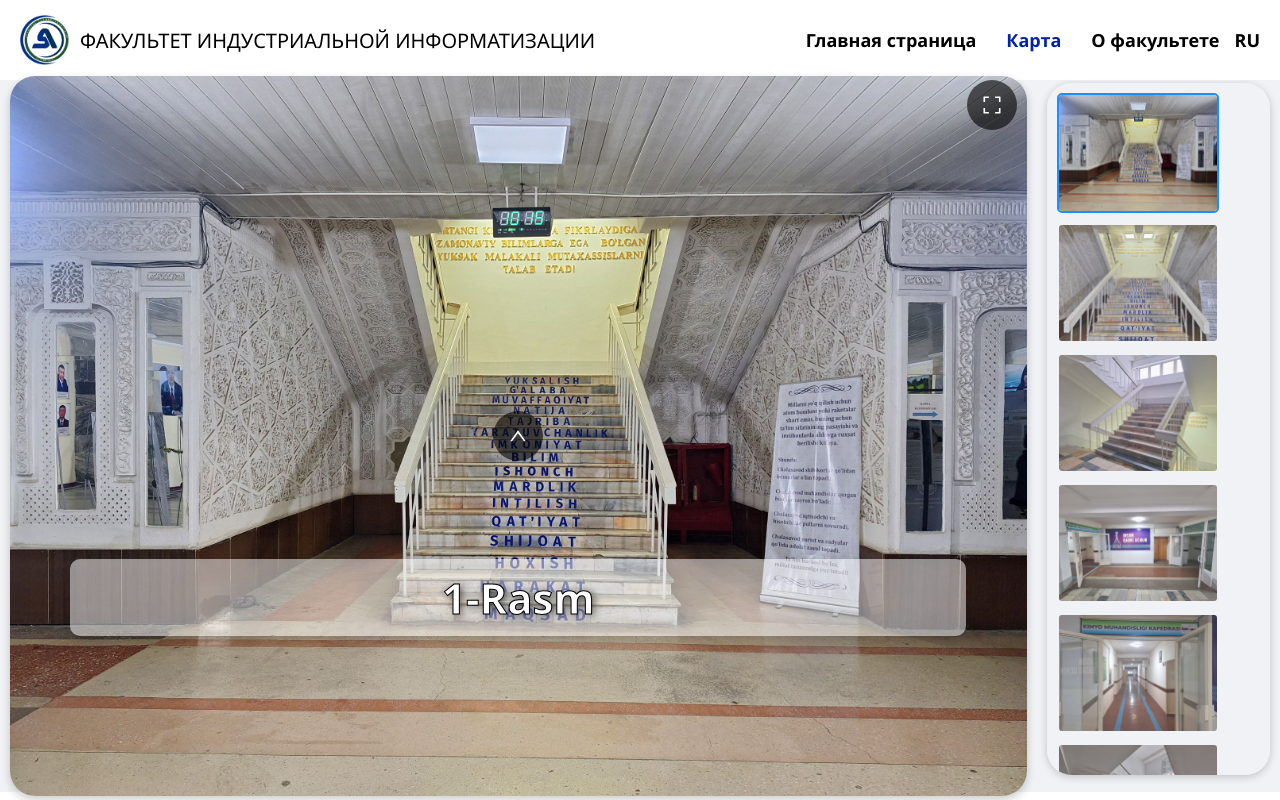
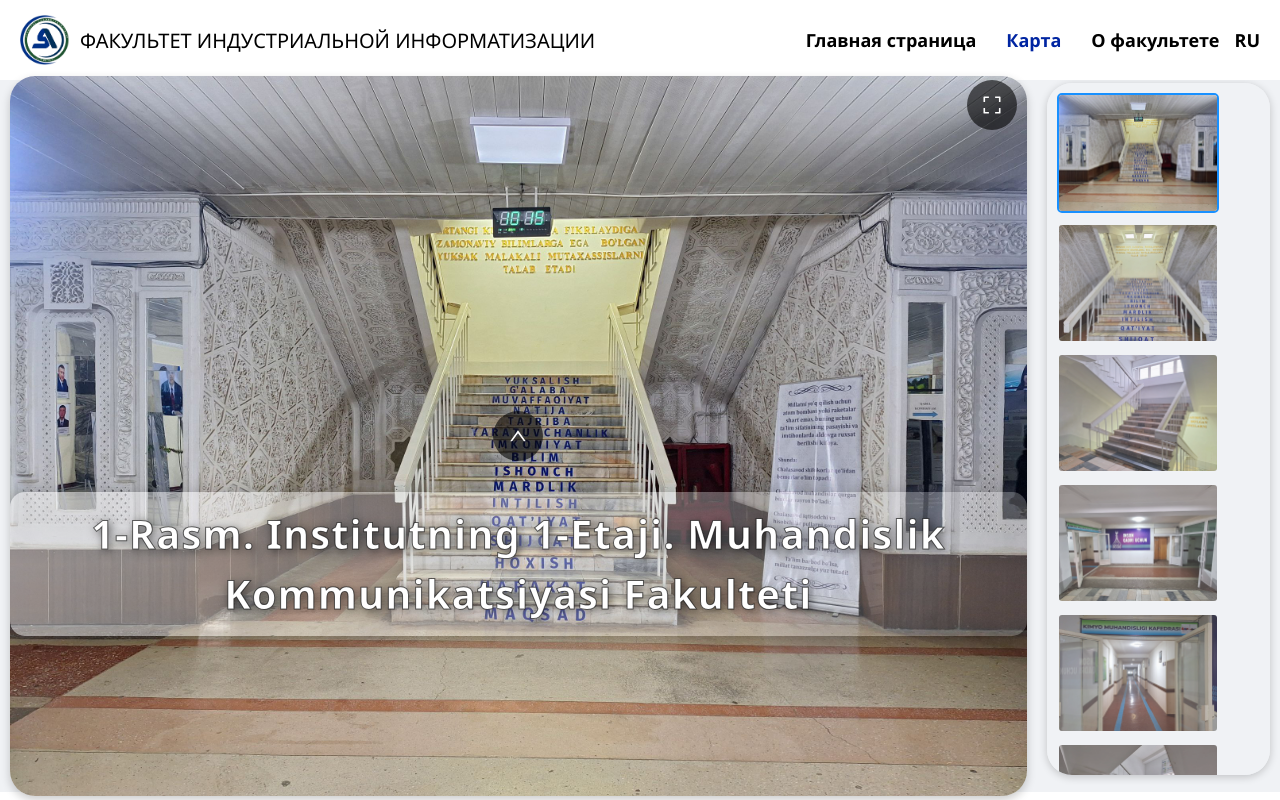
Before and after one commit to uzhojiakbar/nammqi-att, a React (Vite) app: page /direction in a window 1280 px wide. Built offline with nearby package versions, Linux system fonts and the light colour scheme.

Commit message:
Text changed

```diff
--- a/src/components/Direction/Direction.jsx
+++ b/src/components/Direction/Direction.jsx
@@ -33,13 +33,13 @@ const images = [
   {
     id: 1,
     src: img1,
-    text: "1-rasm",
+    text: "1-Rasm. Institutning 1-etaji. Muhandislik kommunikatsiyasi fakulteti",
     buttons: [{ icon: <UpOutlined />, position: "center", linkId: 2 }],
   },
   {
     id: 2,
     src: img1_1,
-    text: "2-rasm",
+    text: "2-Rasm. Rektorat",
 
     buttons: [
       { icon: <LeftOutlined />, position: "left", linkId: 3 },
@@ -50,7 +50,7 @@ const images = [
   {
     id: 3,
     src: img2,
-    text: "3-rasm",
+    text: "3-rasm. 2-qavatdan 3-qavatga Kimyo muhandisligi kafedrasiga chiqish",
 
     buttons: [
       { icon: <LeftOutlined />, position: "left", linkId: 4 },
@@ -61,8 +61,7 @@ const images = [
   {
     id: 4,
     src: img22,
-    text: "4-rasm",
-
+    text: "4-rasm. Kimyo muhandisligi kafedrasi",
     buttons: [
       { icon: <LeftOutlined />, position: "left", linkId: 20 },
       { icon: <RightOutlined />, position: "right", linkId: 5 },
@@ -72,14 +71,14 @@ const images = [
   {
     id: 20,
     src: img20,
-    text: "5-rasm",
+    text: "5-rasm. Kimyo muhandisligi kafedrasi",
 
     buttons: [{ icon: <LeftOutlined />, position: "center", linkId: 4 }],
   },
   {
     id: 5,
     src: img3,
-    text: "6-rasm",
+    text: "6-rasm. 3-qavatdan 4-qavat Sanoatni axborotlashtirish fakulteti va Axborot tizimlari va texnologiyalari kafedrasiga chiqish.",
 
     buttons: [
       { icon: <LeftOutlined />, position: "left", linkId: 6 },
@@ -90,7 +89,7 @@ const images = [
   {
     id: 6,
     src: img4,
-    text: "7-rasm",
+    text: "7-rasm. Sanoatni axborotlashtirish fakulteti va Axborot tizimlari va texnologiyalari kafedrasi.",
 
     buttons: [
       { icon: <LeftOutlined />, position: "left", linkId: 7 },
@@ -101,14 +100,14 @@ const images = [
   {
     id: 7,
     src: img55,
-    text: "8-rasm",
+    text: "8-rasm. Axborot tizimlari va texnologiyalari kafedrasi.",
 
     buttons: [{ icon: <LeftOutlined />, position: "center", linkId: 6 }],
   },
   {
     id: 8,
     src: img5,
-    text: "9-rasm",
+    text: "9-rasm. Sanoatni axborotlashtirish fakulteti.",
 
     buttons: [
       { icon: <UpOutlined />, position: "center", linkId: 9 },
@@ -118,7 +117,7 @@ const images = [
   {
     id: 9,
     src: img6,
-    text: "10-rasm",
+    text: "10-rasm. Sanoatni axborotlashtirish fakulteti dekanati.",
 
     buttons: [
       { icon: <LeftOutlined />, position: "left", linkId: 10 },
@@ -127,7 +126,7 @@ const images = [
     ],
   },
   {
-    text: "11-rasm",
+    text: "11-rasm. Sanoatni axborotlashtirish fakulteti dekani Ozoda Abdullayeva xonasi",
 
     id: 10,
     src: img7,
@@ -135,7 +134,7 @@ const images = [
   },
   {
     id: 11,
-    text: "12-rasm",
+    text: "12-rasm Sanoatni axborotlashtirish fakulteti tyutorlar xonasi",
 
     src: img8,
     buttons: [{ icon: <DownOutlined />, position: "center", linkId: 9 }],
@@ -191,47 +190,47 @@ const ScrollableContainer = styled.div`
   &::-webkit-scrollbar-track {
     background-color: #f0f0f0;
   }
+  user-select: none;
 
   .text {
+    user-select: none;
     position: absolute;
     bottom: 20vh;
     width: 100%;
-    max-width: 70vw;
+    max-width: 80vw; /* Matnni kengaytirish */
     text-align: center;
-    font-size: 42px;
+    font-size: 40px; /* Matnni kattalashtirish */
     color: #ffffff;
-    text-shadow: 2px 2px 8px rgba(0, 0, 0, 0.7);
-    -webkit-text-stroke: 1px black;
+    text-shadow: 2px 2px 10px rgba(0, 0, 0, 0.6); /* Matn atrofida yuqori chiroyli soya */
+    -webkit-text-stroke: 1px rgba(0, 0, 0, 0.6); /* Matnni bir oz qoraytirish */
     text-transform: capitalize;
     font-weight: 900;
     font-family: "Segoe UI", Tahoma, Geneva, Verdana, sans-serif;
     background: linear-gradient(
       135deg,
       rgba(255, 255, 255, 0.5) 0%,
-      rgba(255, 255, 255, 0.5) 100%
+      rgba(255, 255, 255, 0.2) 100%
     );
-
-    padding: 10px 0;
-    border-radius: 10px;
-    box-shadow: 0 4px 15px rgba(0, 0, 0, 0.2);
+    padding: 12px 0; /* To'liq matnni o'rab olish uchun yuqoridan va pastdan joy ajratish */
+    border-radius: 15px; /* Chekkalarni yumshatish */
+    box-shadow: 0 4px 20px rgba(0, 0, 0, 0.3); /* Matnni yanada chiroyli qilish uchun soyali effekt */
     transition: all 0.3s ease-in-out;
+    line-height: 1.5; /* Matn oralig'ini tartibga solish */
+    letter-spacing: 1px; /* Harflar orasidagi masofani ochish */
 
     @media (max-width: 768px) {
-      font-size: 24px;
-      padding: 5px 0;
+      padding: 10px 0;
+      font-size: 18px;
+      position: absolute;
+      bottom: 10vh;
+      color: #000;
+      font-weight: 100 !important;
     }
   }
 
   @media (max-width: 768px) {
     max-width: 100vw;
     max-height: 60vh;
-
-    .text {
-      position: absolute;
-      bottom: 10vh;
-      color: #000;
-      -webkit-text-stroke: 1px white !important;
-    }
   }
 `;
 
```
